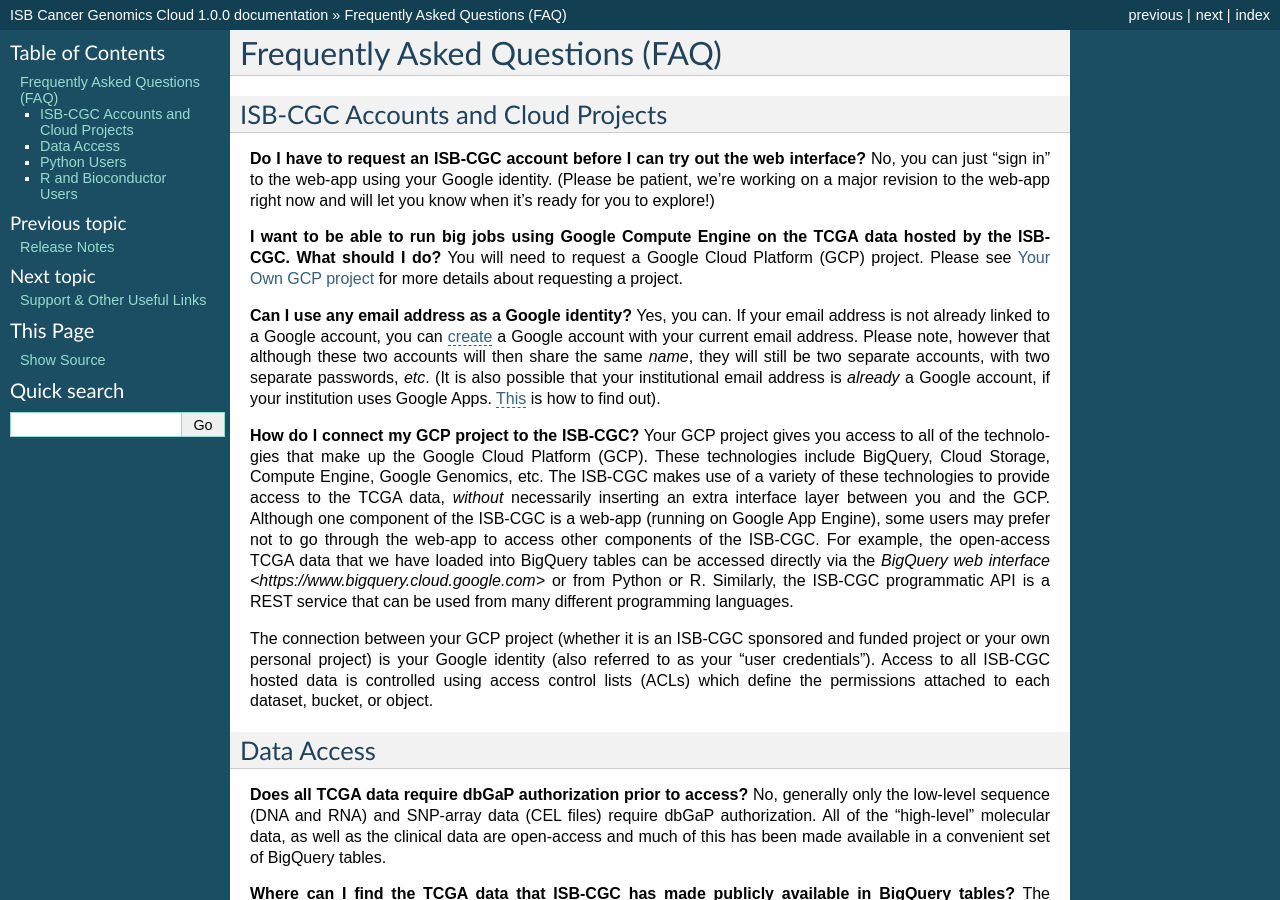
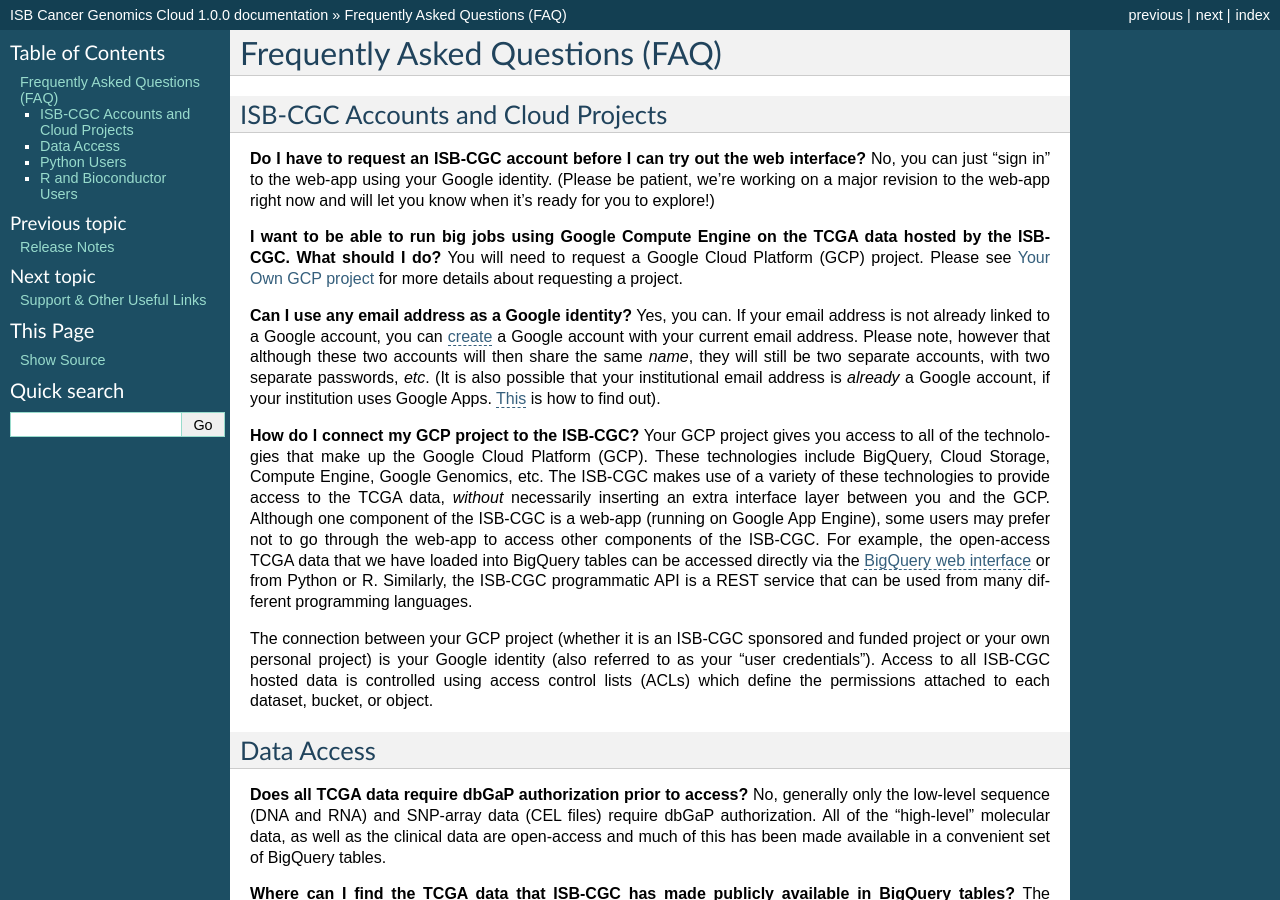
Before and after one commit to isb-cgc/readthedocs, a Sphinx documentation site: the page built from docs/source/sections/FAQ.rst, in a window 1280 px wide and 900 px high. Built offline with Sphinx 7.4.7, drawn with Linux system fonts in a browser that asks for light colours.

Commit message:
fix typo

```diff
--- a/docs/source/sections/FAQ.rst
+++ b/docs/source/sections/FAQ.rst
@@ -30,7 +30,7 @@
 component of the ISB-CGC is a web-app (running on Google App Engine), some users may prefer not to go through
 the web-app to access other components of the ISB-CGC.  For example, the open-access TCGA data
 that we have loaded into BigQuery tables can be accessed directly via the
-`BigQuery web interface <https://www.bigquery.cloud.google.com>` or from Python or R.  Similarly,
+`BigQuery web interface <https://www.bigquery.cloud.google.com>`_ or from Python or R.  Similarly,
 the ISB-CGC programmatic API is a REST service that can be used from many different
 programming languages.
 
```
